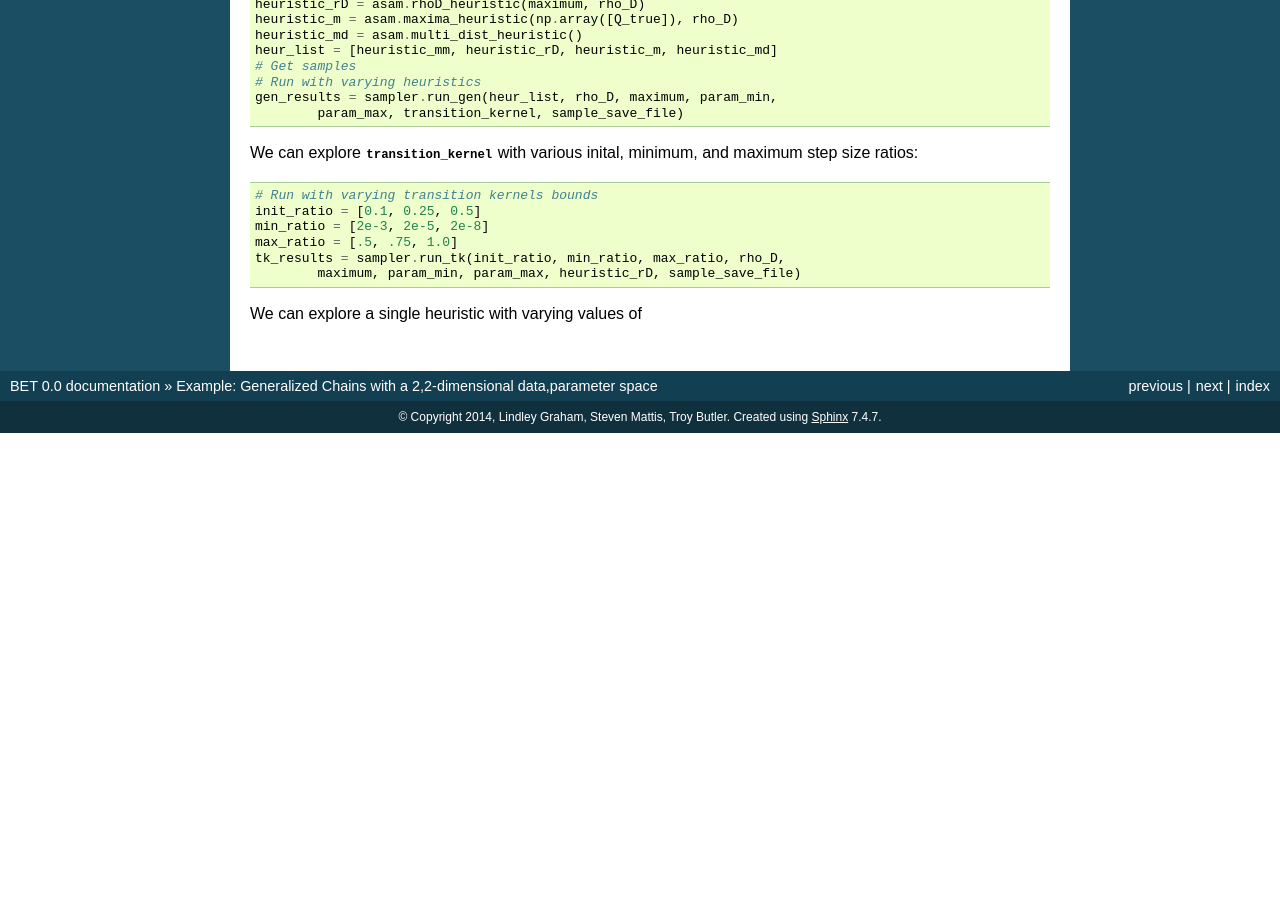
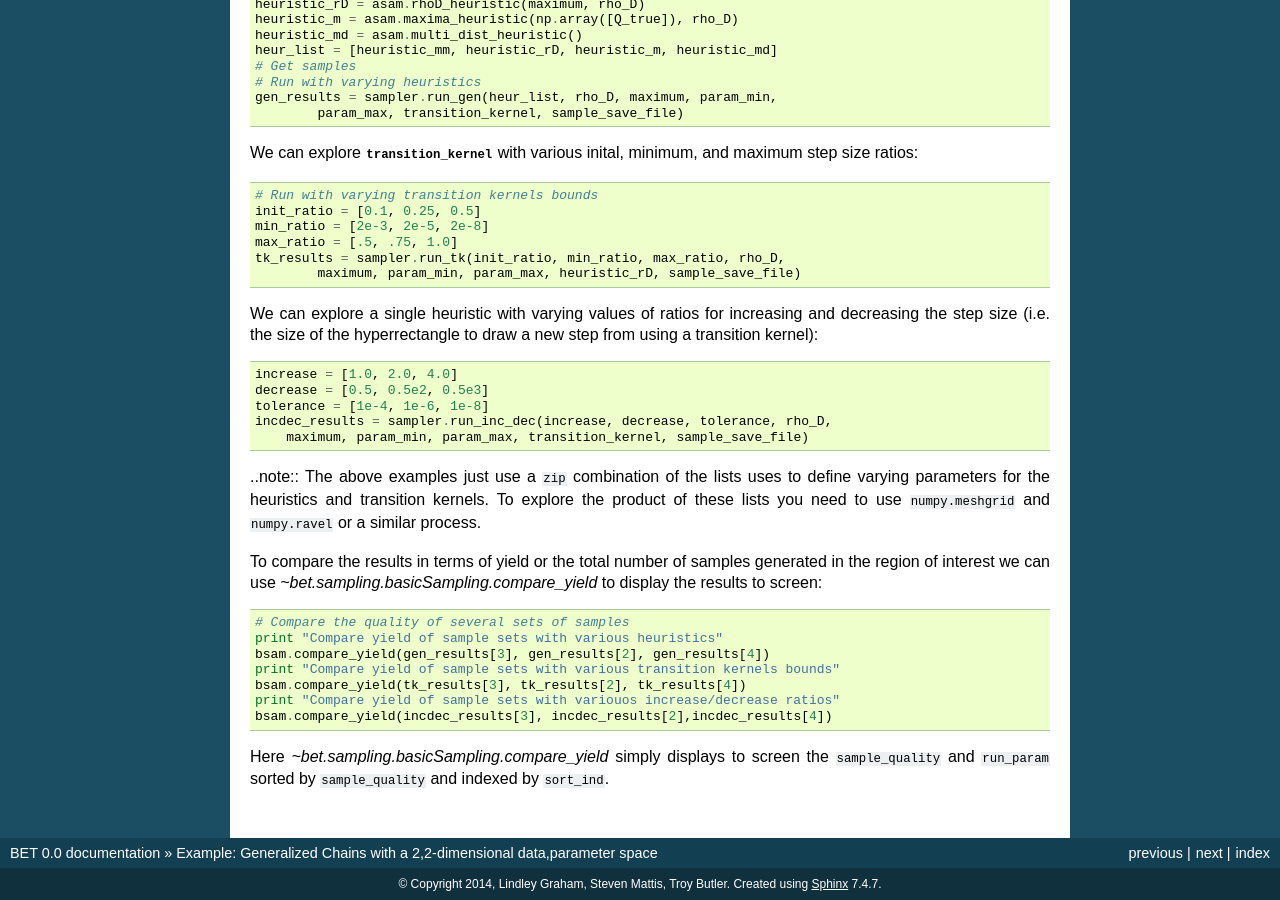
Before and after one commit to UT-CHG/BET, a Sphinx documentation site: the page built from doc/examples/fromfile2D.rst, in a window 1280 px wide and 900 px high, scrolled down 2171 px. Built offline with Sphinx 7.4.7, drawn with Linux system fonts in a browser that asks for light colours; pages that are not in the unit, such as notebooks, are missing from menus; before the commit the page ends 2604 px from its top, so only the background shows below that.

Commit message:
working on writing up adaptive sampling examples

```diff
--- a/doc/examples/fromfile2D.rst
+++ b/doc/examples/fromfile2D.rst
@@ -145,4 +145,33 @@ various inital, minimum, and maximum step size ratios::
     tk_results = sampler.run_tk(init_ratio, min_ratio, max_ratio, rho_D,
             maximum, param_min, param_max, heuristic_rD, sample_save_file)
 
-We can explore a single heuristic with varying values of
+We can explore a single heuristic with varying values of ratios for increasing
+and decreasing the step size (i.e. the size of the hyperrectangle to draw a new
+step from using a transition kernel)::
+
+    increase = [1.0, 2.0, 4.0]
+    decrease = [0.5, 0.5e2, 0.5e3]
+    tolerance = [1e-4, 1e-6, 1e-8]
+    incdec_results = sampler.run_inc_dec(increase, decrease, tolerance, rho_D,
+        maximum, param_min, param_max, transition_kernel, sample_save_file)
+
+..note:: The above examples just use a ``zip`` combination of the lists uses to
+define varying parameters for the heuristics and transition kernels. To explore
+the product of these lists you need to use ``numpy.meshgrid`` and
+``numpy.ravel`` or a similar process.
+
+To compare the results in terms of yield or the total number of samples
+generated in the region of interest we can use
+`~bet.sampling.basicSampling.compare_yield` to display the results to screen::
+
+    # Compare the quality of several sets of samples
+    print "Compare yield of sample sets with various heuristics"
+    bsam.compare_yield(gen_results[3], gen_results[2], gen_results[4])
+    print "Compare yield of sample sets with various transition kernels bounds"
+    bsam.compare_yield(tk_results[3], tk_results[2], tk_results[4])
+    print "Compare yield of sample sets with variouos increase/decrease ratios"
+    bsam.compare_yield(incdec_results[3], incdec_results[2],incdec_results[4])
+
+Here `~bet.sampling.basicSampling.compare_yield` simply displays to screen the
+``sample_quality`` and ``run_param`` sorted by ``sample_quality`` and indexed
+by ``sort_ind``.
```
Also changed, not shown: doc/examples/sandbox_test_3D.rst (+176 -0 lines).
